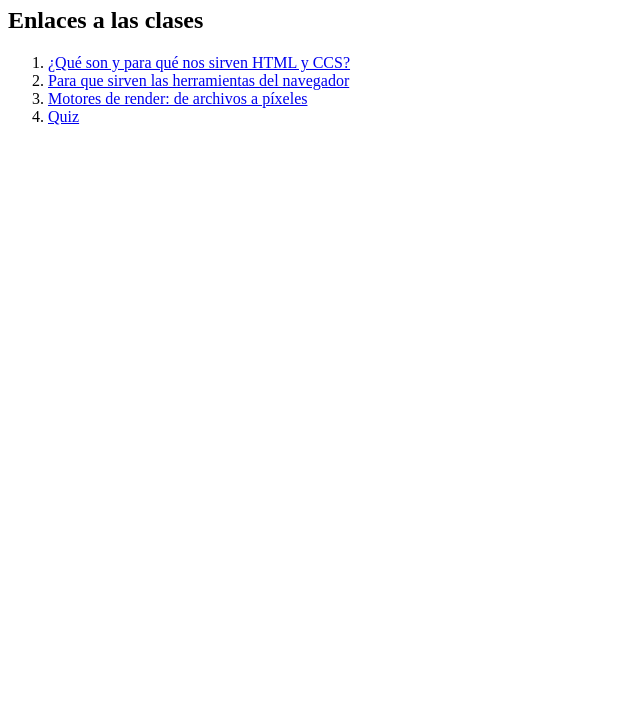
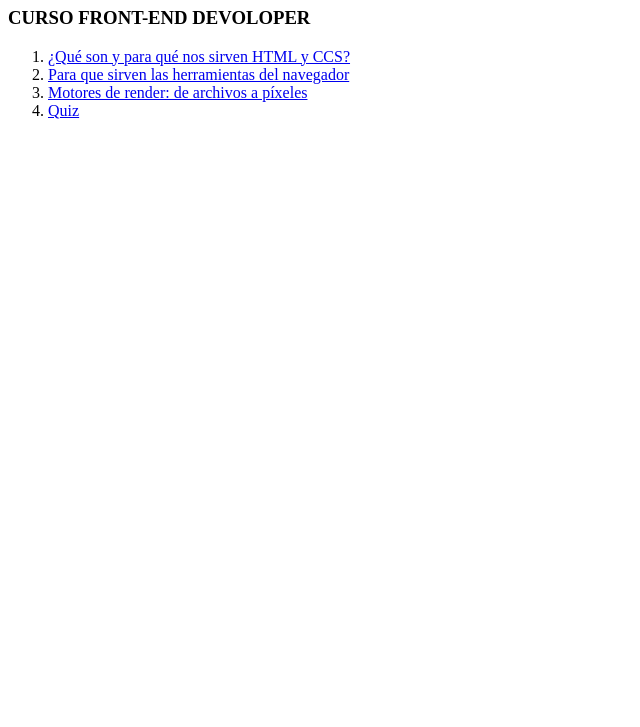
Before and after one commit to oscarleonapp/Front-End-Developer, a plain HTML site: page index.html in a window 1280 px wide. Shown: the part 73-800 px from the top of the page, without its empty margins (0-640 px from the left). Drawn offline with Linux system fonts and the light colour scheme.

```diff
--- a/index.html
+++ b/index.html
@@ -8,7 +8,7 @@
 </head>
 <body>
     <header><h1>CARRERA FRONT-END DEVELOPER</h1></header>
-    <section><h2>Enlaces a las clases</h2>
+    <section><h3>CURSO FRONT-END DEVOLOPER</h3>
     <ol>
         <li>
             <a href="/public/class1.html">¿Qué son y para qué nos sirven HTML y CCS?</a>
```
